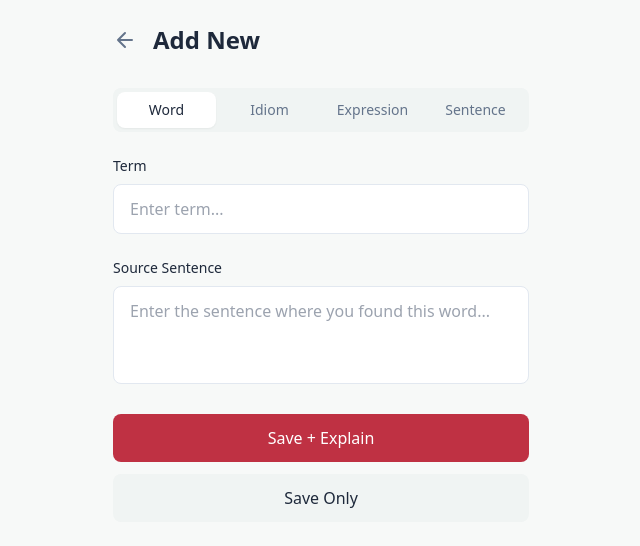
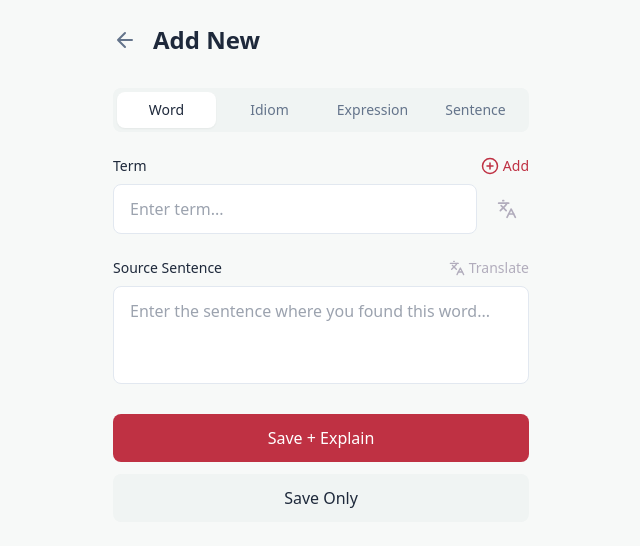
Before and after one commit to aprkim/tiny-study, a React (Vite) app: page / in a window 1280 px wide. Both pictures are taken after typing "Sample" into the empty fields and a click on the button "Add New". Shown: the top 546 px of the page, without its empty margins (319-959 px from the left). Built offline with nearby package versions, Linux system fonts and the light colour scheme.

Commit message:
Add multiple terms input, translation buttons for Korean

```diff
--- /dev/null
+++ b/src/lib/translate.ts
@@ -0,0 +1,49 @@
+import { getClient, hasApiKey } from "./anthropic";
+
+export async function translateToKorean(
+  text: string,
+  context?: string
+): Promise<string> {
+  if (!text.trim()) {
+    return "";
+  }
+
+  if (!hasApiKey()) {
+    return "[API 키를 설정하세요]";
+  }
+
+  const client = getClient();
+  if (!client) {
+    return "[API 키를 설정하세요]";
+  }
+
+  try {
+    let prompt = `Translate the following English text to Korean. Provide a natural, contextually appropriate translation.\n\n`;
+    prompt += `Text to translate: "${text}"\n`;
+
+    if (context) {
+      prompt += `Context: "${context}"\n`;
+    }
+
+    prompt += `\nRespond with ONLY the Korean translation, nothing else.`;
+
+    const message = await client.messages.create({
+      model: "claude-sonnet-4-20250514",
+      max_tokens: 200,
+      messages: [
+        {
+          role: "user",
+          content: prompt,
+        },
+      ],
+    });
+
+    const responseText =
+      message.content[0].type === "text" ? message.content[0].text : "";
+
+    return responseText.trim();
+  } catch (error) {
+    console.error("Translation failed:", error);
+    return "[번역 실패]";
+  }
+}
--- a/src/pages/NewEntry.tsx
+++ b/src/pages/NewEntry.tsx
@@ -2,6 +2,7 @@ import { useState } from "react";
 import { EntryType, Entry } from "../types";
 import { saveEntry, generateId, updateEntry } from "../storage";
 import { explainEntry } from "../lib/explain";
+import { translateToKorean } from "../lib/translate";
 
 interface NewEntryProps {
   onBack: () => void;
@@ -13,16 +14,74 @@ const entryTypes: EntryType[] = ["word", "idiom", "expression", "sentence"];
 
 export default function NewEntry({ onBack, onSaved, onSavedWithId }: NewEntryProps) {
   const [type, setType] = useState<EntryType>("word");
-  const [term, setTerm] = useState("");
+  const [terms, setTerms] = useState<string[]>([""]);
   const [sourceSentence, setSourceSentence] = useState("");
-  const [errors, setErrors] = useState<{ term?: string; sourceSentence?: string }>({});
+  const [errors, setErrors] = useState<{ terms?: Record<number, string>; sourceSentence?: string }>({});
   const [isExplaining, setIsExplaining] = useState(false);
+  const [termTranslations, setTermTranslations] = useState<Record<number, string>>({});
+  const [sentenceTranslation, setSentenceTranslation] = useState("");
+  const [isTranslatingTerm, setIsTranslatingTerm] = useState<Record<number, boolean>>({});
+  const [isTranslatingSentence, setIsTranslatingSentence] = useState(false);
+
+  const handleTranslateTerm = async (index: number) => {
+    const term = terms[index];
+    if (!term.trim()) return;
+
+    setIsTranslatingTerm((prev) => ({ ...prev, [index]: true }));
+    try {
+      const translation = await translateToKorean(term, sourceSentence || undefined);
+      setTermTranslations((prev) => ({ ...prev, [index]: translation }));
+    } finally {
+      setIsTranslatingTerm((prev) => ({ ...prev, [index]: false }));
+    }
+  };
+
+  const handleTranslateSentence = async () => {
+    if (!sourceSentence.trim()) return;
+
+    setIsTranslatingSentence(true);
+    try {
+      const translation = await translateToKorean(sourceSentence);
+      setSentenceTranslation(translation);
+    } finally {
+      setIsTranslatingSentence(false);
+    }
+  };
+
+  const addTermField = () => {
+    setTerms((prev) => [...prev, ""]);
+  };
+
+  const removeTermField = (index: number) => {
+    if (terms.length > 1) {
+      setTerms((prev) => prev.filter((_, i) => i !== index));
+    }
+  };
+
+  const updateTerm = (index: number, value: string) => {
+    setTerms((prev) => prev.map((t, i) => (i === index ? value : t)));
+    if (errors.terms?.[index]) {
+      const newTermErrors = { ...errors.terms };
+      delete newTermErrors[index];
+      setErrors((prev) => ({
+        ...prev,
+        terms: Object.keys(newTermErrors).length > 0 ? newTermErrors : undefined,
+      }));
+    }
+  };
 
   const validate = (): boolean => {
-    const newErrors: { term?: string; sourceSentence?: string } = {};
+    const newErrors: { terms?: Record<number, string>; sourceSentence?: string } = {};
+    const termErrors: Record<number, string> = {};
 
-    if (!term.trim()) {
-      newErrors.term = "Term is required";
+    terms.forEach((t, i) => {
+      if (!t.trim()) {
+        termErrors[i] = "Term is required";
+      }
+    });
+
+    if (Object.keys(termErrors).length > 0) {
+      newErrors.terms = termErrors;
     }
 
     if (type === "word" && !sourceSentence.trim()) {
@@ -33,7 +92,7 @@ export default function NewEntry({ onBack, onSaved, onSavedWithId }: NewEntryPro
     return Object.keys(newErrors).length === 0;
   };
 
-  const createEntry = (): Entry => {
+  const createEntry = (term: string): Entry => {
     return {
       id: generateId(),
       type,
@@ -45,8 +104,12 @@ export default function NewEntry({ onBack, onSaved, onSavedWithId }: NewEntryPro
 
   const handleSave = () => {
     if (!validate()) return;
-    const entry = createEntry();
+    terms.forEach((t) => {
+      if (t.trim()) {
+        const entry = createEntry(t);
         saveEntry(entry);
+      }
+    });
     onSaved();
   };
 
@@ -56,21 +119,28 @@ export default function NewEntry({ onBack, onSaved, onSavedWithId }: NewEntryPro
     setIsExplaining(true);
 
     try {
-      const entry = createEntry();
+      // Save all entries first
+      const entries: Entry[] = [];
+      terms.forEach((t) => {
+        if (t.trim()) {
+          const entry = createEntry(t);
           saveEntry(entry);
-
-      // Generate explanation
-      const { meaning, nuance } = await explainEntry({
-        type: entry.type,
-        term: entry.term,
-        sourceSentence: entry.sourceSentence,
+          entries.push(entry);
+        }
       });
 
-      // Update entry with explanation
-      updateEntry(entry.id, { meaning, nuance });
+      // Generate explanation for the first entry and navigate to it
+      if (entries.length > 0) {
+        const firstEntry = entries[0];
+        const { meaning, nuance } = await explainEntry({
+          type: firstEntry.type,
+          term: firstEntry.term,
+          sourceSentence: firstEntry.sourceSentence,
+        });
 
-      // Navigate to detail page
-      onSavedWithId(entry.id);
+        updateEntry(firstEntry.id, { meaning, nuance });
+        onSavedWithId(firstEntry.id);
+      }
     } catch (error) {
       console.error("Failed to explain:", error);
       setIsExplaining(false);
@@ -120,39 +190,146 @@ export default function NewEntry({ onBack, onSaved, onSavedWithId }: NewEntryPro
           ))}
         </div>
 
-        {/* Term Input */}
+        {/* Term Input(s) */}
         <div>
-          <label className="block text-sm font-medium text-[#1e293b] mb-2">
-            Term
+          <div className="flex items-center justify-between mb-2">
+            <label className="block text-sm font-medium text-[#1e293b]">
+              Term{terms.length > 1 ? "s" : ""}
             </label>
+            <button
+              type="button"
+              onClick={addTermField}
+              disabled={isExplaining}
+              className="flex items-center gap-1 text-sm text-[#BF3143] hover:text-[#a52a3a] disabled:opacity-50"
+            >
+              <svg
+                xmlns="http://www.w3.org/2000/svg"
+                width="18"
+                height="18"
+                viewBox="0 0 24 24"
+                fill="none"
+                stroke="currentColor"
+                strokeWidth="2"
+                strokeLinecap="round"
+                strokeLinejoin="round"
+              >
+                <circle cx="12" cy="12" r="10" />
+                <path d="M12 8v8M8 12h8" />
+              </svg>
+              Add
+            </button>
+          </div>
+          <div className="space-y-3">
+            {terms.map((t, index) => (
+              <div key={index} className="space-y-2">
+                <div className="flex gap-2">
                   <input
                     type="text"
-            value={term}
-            onChange={(e) => {
-              setTerm(e.target.value);
-              if (errors.term) setErrors((prev) => ({ ...prev, term: undefined }));
-            }}
+                    value={t}
+                    onChange={(e) => updateTerm(index, e.target.value)}
                     disabled={isExplaining}
                     placeholder="Enter term..."
-            className={`w-full px-4 py-3 bg-white border rounded-lg text-[#1e293b] placeholder-[#9CA3AF] focus:outline-none focus:ring-2 focus:ring-[#BF3143] focus:border-transparent transition-all ${
-              errors.term ? "border-[#BF3143]" : "border-[#e2e8f0]"
+                    className={`flex-1 px-4 py-3 bg-white border rounded-lg text-[#1e293b] placeholder-[#9CA3AF] focus:outline-none focus:ring-2 focus:ring-[#BF3143] focus:border-transparent transition-all ${
+                      errors.terms?.[index] ? "border-[#BF3143]" : "border-[#e2e8f0]"
                     } ${isExplaining ? "opacity-50" : ""}`}
                   />
-          {errors.term && (
-            <p className="mt-2 text-sm text-[#BF3143]">{errors.term}</p>
+                  <button
+                    type="button"
+                    onClick={() => handleTranslateTerm(index)}
+                    disabled={isExplaining || isTranslatingTerm[index] || !t.trim()}
+                    className="px-3 text-[#6E6282] hover:text-[#BF3143] disabled:opacity-50 disabled:cursor-not-allowed"
+                    title="Translate to Korean"
+                  >
+                    {isTranslatingTerm[index] ? (
+                      <svg className="animate-spin" xmlns="http://www.w3.org/2000/svg" width="20" height="20" viewBox="0 0 24 24" fill="none" stroke="currentColor" strokeWidth="2">
+                        <circle cx="12" cy="12" r="10" strokeOpacity="0.25" />
+                        <path d="M12 2a10 10 0 0 1 10 10" strokeLinecap="round" />
+                      </svg>
+                    ) : (
+                      <svg xmlns="http://www.w3.org/2000/svg" width="20" height="20" viewBox="0 0 24 24" fill="none" stroke="currentColor" strokeWidth="2" strokeLinecap="round" strokeLinejoin="round">
+                        <path d="m5 8 6 6" />
+                        <path d="m4 14 6-6 2-3" />
+                        <path d="M2 5h12" />
+                        <path d="M7 2h1" />
+                        <path d="m22 22-5-10-5 10" />
+                        <path d="M14 18h6" />
+                      </svg>
+                    )}
+                  </button>
+                  {terms.length > 1 && (
+                    <button
+                      type="button"
+                      onClick={() => removeTermField(index)}
+                      disabled={isExplaining}
+                      className="px-3 text-[#9CA3AF] hover:text-[#BF3143] disabled:opacity-50"
+                    >
+                      <svg
+                        xmlns="http://www.w3.org/2000/svg"
+                        width="20"
+                        height="20"
+                        viewBox="0 0 24 24"
+                        fill="none"
+                        stroke="currentColor"
+                        strokeWidth="2"
+                        strokeLinecap="round"
+                        strokeLinejoin="round"
+                      >
+                        <circle cx="12" cy="12" r="10" />
+                        <path d="M8 12h8" />
+                      </svg>
+                    </button>
+                  )}
+                </div>
+                {termTranslations[index] && (
+                  <p className="text-sm text-[#6E6282] bg-[#F7F5FA] px-3 py-2 rounded-lg">
+                    {termTranslations[index]}
+                  </p>
+                )}
+              </div>
+            ))}
+          </div>
+          {errors.terms && Object.keys(errors.terms).length > 0 && (
+            <p className="mt-2 text-sm text-[#BF3143]">Please fill in all term fields</p>
           )}
         </div>
 
         {/* Source Sentence Input (conditional) */}
         {type === "word" && (
           <div>
-            <label className="block text-sm font-medium text-[#1e293b] mb-2">
+            <div className="flex items-center justify-between mb-2">
+              <label className="block text-sm font-medium text-[#1e293b]">
                 Source Sentence
               </label>
+              <button
+                type="button"
+                onClick={handleTranslateSentence}
+                disabled={isExplaining || isTranslatingSentence || !sourceSentence.trim()}
+                className="flex items-center gap-1 text-sm text-[#6E6282] hover:text-[#BF3143] disabled:opacity-50 disabled:cursor-not-allowed"
+                title="Translate to Korean"
+              >
+                {isTranslatingSentence ? (
+                  <svg className="animate-spin" xmlns="http://www.w3.org/2000/svg" width="16" height="16" viewBox="0 0 24 24" fill="none" stroke="currentColor" strokeWidth="2">
+                    <circle cx="12" cy="12" r="10" strokeOpacity="0.25" />
+                    <path d="M12 2a10 10 0 0 1 10 10" strokeLinecap="round" />
+                  </svg>
+                ) : (
+                  <svg xmlns="http://www.w3.org/2000/svg" width="16" height="16" viewBox="0 0 24 24" fill="none" stroke="currentColor" strokeWidth="2" strokeLinecap="round" strokeLinejoin="round">
+                    <path d="m5 8 6 6" />
+                    <path d="m4 14 6-6 2-3" />
+                    <path d="M2 5h12" />
+                    <path d="M7 2h1" />
+                    <path d="m22 22-5-10-5 10" />
+                    <path d="M14 18h6" />
+                  </svg>
+                )}
+                <span>Translate</span>
+              </button>
+            </div>
             <textarea
               value={sourceSentence}
               onChange={(e) => {
                 setSourceSentence(e.target.value);
+                setSentenceTranslation("");
                 if (errors.sourceSentence)
                   setErrors((prev) => ({ ...prev, sourceSentence: undefined }));
               }}
@@ -163,6 +340,11 @@ export default function NewEntry({ onBack, onSaved, onSavedWithId }: NewEntryPro
                 errors.sourceSentence ? "border-[#BF3143]" : "border-[#e2e8f0]"
               } ${isExplaining ? "opacity-50" : ""}`}
             />
+            {sentenceTranslation && (
+              <p className="mt-2 text-sm text-[#6E6282] bg-[#F7F5FA] px-3 py-2 rounded-lg">
+                {sentenceTranslation}
+              </p>
+            )}
             {errors.sourceSentence && (
               <p className="mt-2 text-sm text-[#BF3143]">{errors.sourceSentence}</p>
             )}
```
Lines whose indentation alone changed are shown as unchanged.
